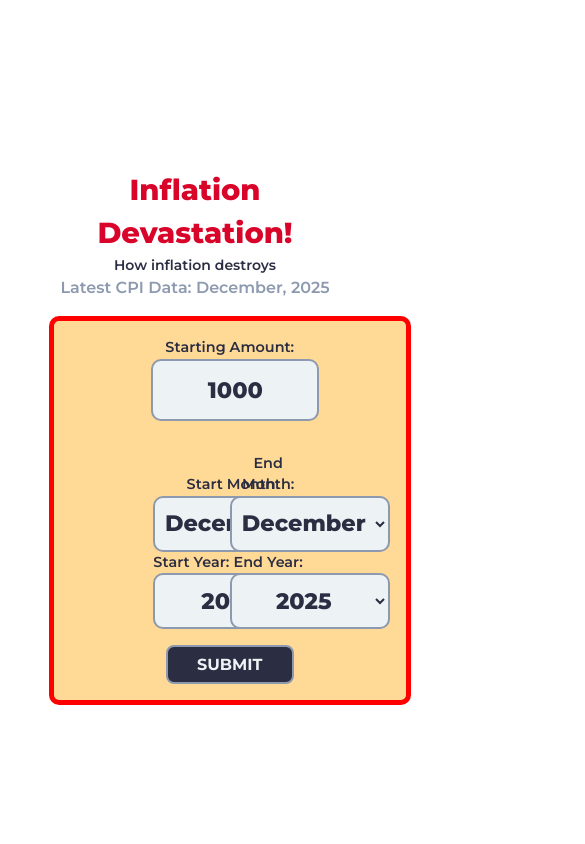
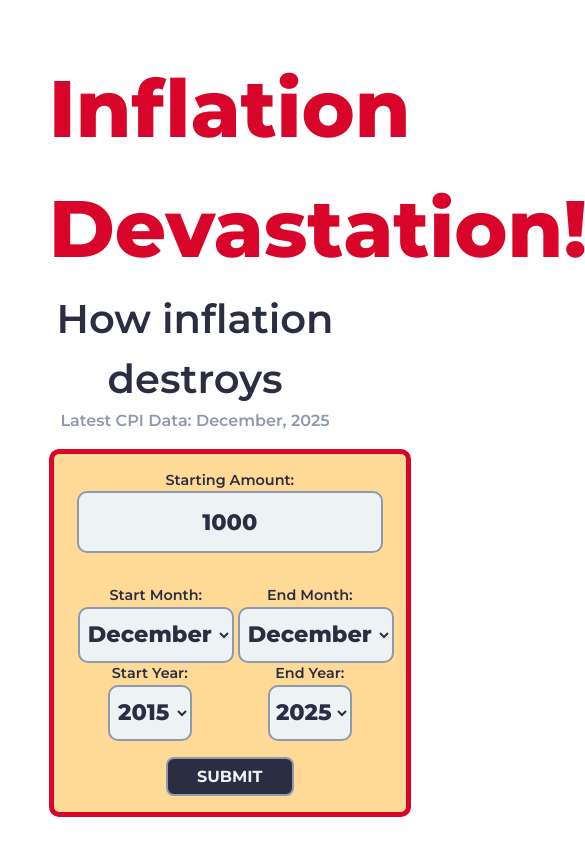
Before and after one commit to rsegrest/inflation-calc-gui, a React (Vite) app: page / in a window 390 px wide. Shown: the whole page, 585 px wide, since content can reach past the window. Built offline with nearby package versions, Linux system fonts and the light colour scheme.

Commit message:
Added responsive mobile styles

```diff
--- a/src/components/App.css
+++ b/src/components/App.css
@@ -1,12 +1,13 @@
 #root {
-  margin: auto;
+  margin-left: auto;
+  margin-right: auto;
+  margin-top: 5%;
 }
 
 .App,
 .InputFigure {
   text-align: center;
   vertical-align: middle;
-  margin: auto;
 }
 
 .App-logo {
--- a/src/components/App.tsx
+++ b/src/components/App.tsx
@@ -37,10 +37,16 @@ import LostValue from './result/LostValue';
 import Button from 'react-bootstrap/esm/Button';
 import { defaultButtonStyle } from './constants/style';
 
-const calcCellDimensions = () => {
+const calcCellDimensions = (deviceType: string) => {
     const { innerWidth: width, innerHeight: height } = window;
+    let w = width;
+    if (deviceType === 'Mobile') {
+        w = width * .95;
+    } else {
+        w = width * .75;
+    }
     return {
-        width: width * .75,
+        width: w,
         height: height * .75
     };
 }
@@ -52,6 +58,8 @@ const App = () => {
     const latestDateWithData = getLatestDateWithData(nowDate.getMonth(), currentYear);
     currentYear = latestDateWithData.year;
     let currentZeroBasedMonth = latestDateWithData.month;
+
+    const [deviceType, setDeviceType] = React.useState(DeviceDetector());
 
     const [startingAmount, setStartingAmount] = React.useState(1000);
     const [startZeroBasedMonth, setStartZeroBasedMonth] = React.useState(currentZeroBasedMonth);
@@ -96,9 +104,14 @@ const App = () => {
         setTimePeriodInMonths(calculateTimespanMonths(startYear, startZeroBasedMonth, endYear, endZeroBasedMonth));
 
 
+        // const deviceType = DeviceDetector();
+        setDeviceType(DeviceDetector());
+        // console.log(`deviceType : ${deviceType}`)
+
     }, [startingAmount, startYear, startZeroBasedMonth, endYear, endZeroBasedMonth, historicalStartCpi, historicalEndCpi])
 
-    const { width } = calcCellDimensions();
+    let width = calcCellDimensions(deviceType).width;
+
     return (
         <div
             style={{
@@ -112,10 +125,12 @@ const App = () => {
                     <>
                         <InflationHeader
                             width={width}
+                            deviceType={deviceType}
                             latestDateWithData={latestDateWithData}
                         />
                         <StartingAmountForm
                             width={width}
+                            deviceType={deviceType}
                             startingAmount={startingAmount}
                             setStartingAmount={setStartingAmount}
                             startZeroBasedMonth={startZeroBasedMonth}
--- a/src/components/InflationHeader.tsx
+++ b/src/components/InflationHeader.tsx
@@ -1,14 +1,20 @@
 import Row from 'react-bootstrap/Row';
 import Col from 'react-bootstrap/Col';
-import { titleStyle, subTitleStyle, latestDateStyle } from "./constants/style";
+import { defaultTitleStyle, subTitleStyle, latestDateStyle } from "./constants/style";
 import { getNameOfMonth } from '../util/formulas';
 
-const InflationHeader = ({ width, latestDateWithData }: { width: number, latestDateWithData: { month: number, year: number } }) => {
+const InflationHeader = ({ width, deviceType, latestDateWithData }: { width: number, deviceType: string, latestDateWithData: { month: number, year: number } }) => {
     let headerFontSize = '5rem';
     let subHeaderFontSize = '2.5rem';
-    if (width < 800) {
+    let titleStyle = defaultTitleStyle;
+    if (deviceType === 'Mobile') {
         headerFontSize = `${(Math.floor(width * .1))}px`;
         subHeaderFontSize = `${(Math.floor(width * .05))}px`;
+        titleStyle = {
+            ...defaultTitleStyle,
+            marginLeft: '0',
+            marginRight: '0',
+        }
     }
 
     return (
--- a/src/components/chart/InflationChart.tsx
+++ b/src/components/chart/InflationChart.tsx
@@ -32,6 +32,8 @@ const InflationChart = (props: {
             <div
                 style={{
                     backgroundColor: COLORS.SLATE,
+                    borderRadius: '1rem',
+                    padding: '1rem',
                 }}
             >
                 <LossChart
--- a/src/components/constants/mobileStyle.ts
+++ b/src/components/constants/mobileStyle.ts
@@ -10,21 +10,23 @@ export const mobileFormStyle = {
     fontSize: '.8rem',
     height: '2rem',
     border: '1px solid white',
-    width: '100%'
+    width: '100%',
+    margin: 'auto',
 }
 
 export const mobileInputStyle = {
     ...defaultInputStyle,
-    fontSize: '.8rem',
-    height: '2rem',
+    fontSize: '1.2rem',
+    height: '2.6rem',
     border: '1px solid white',
-    width: '100%'
+    width: '100%',
+    margin: 'auto',
 }
 
 export const mobileDropdownStyle = {
     ...defaultDropdownStyle,
-    fontSize: '.8rem',
-    height: '2rem',
+    fontSize: '1.2rem',
+    height: '2.6rem',
     border: '1px solid white',
     width: '100%'
 }
--- a/src/components/constants/style.ts
+++ b/src/components/constants/style.ts
@@ -36,7 +36,7 @@ export const defaultTableStyle: React.CSSProperties = {
     textAlign: 'center',
     margin: 'auto',
 };
-export const titleStyle = {
+export const defaultTitleStyle: React.CSSProperties = {
     fontSize: '5rem',
     marginTop: '10%',
     textAlign: 'center',
@@ -44,13 +44,13 @@ export const titleStyle = {
     border: 'none',
 }
 
-export const subTitleStyle = {
+export const subTitleStyle: React.CSSProperties = {
     textAlign: 'center',
     color: COLORS.SLATE,
     border: 'none',
 }
 
-export const latestDateStyle = {
+export const latestDateStyle: React.CSSProperties = {
     textAlign: 'center',
     color: COLORS.BLUE,
     // color: 'black',
@@ -60,7 +60,7 @@ export const latestDateStyle = {
 }
 
 export const defaultFormStyle: React.CSSProperties = {
-    display: 'block',
+    // display: 'block',
     color: COLORS.SLATE,
     backgroundColor: COLORS.WHITE,
     border: `2px solid ${COLORS.BLUE}`,
@@ -68,11 +68,11 @@ export const defaultFormStyle: React.CSSProperties = {
     textAlign: 'center',
     fontSize: '1.4rem',
     height: '3.5rem',
-    width: '10rem',
+    // width: '10rem',
 }
 export const defaultInputStyle: React.CSSProperties = {
     ...defaultFormStyle,
-    display: 'block',
+    // display: 'block',
     margin: 'auto',
     marginBottom: '2rem',
 }
--- a/src/components/entry/StartingAmountForm.tsx
+++ b/src/components/entry/StartingAmountForm.tsx
@@ -49,6 +49,7 @@ const getYearArray = (currentYear: number) => {
 
 const StartingAmountForm = (props: {
     width: number,
+    deviceType: string,
     startingAmount: number,
     setStartingAmount: (amount: number) => void,
     startZeroBasedMonth: number,
@@ -67,6 +68,7 @@ const StartingAmountForm = (props: {
 }) => {
     const {
         width,
+        deviceType,
         startingAmount,
         setStartingAmount,
         startZeroBasedMonth,
@@ -85,13 +87,13 @@ const StartingAmountForm = (props: {
     } = props;
 
     const formCellStyle = {
-        display: 'block',
+        // display: 'block',
         width: '100%',
     }
 
     const setMonthName = React.useState('month')[1];
 
-    const deviceType = DeviceDetector();
+    // const deviceType = DeviceDetector();
     // console.log(`deviceType : ${deviceType}`)
 
     let inputStyle = defaultInputStyle;
@@ -102,7 +104,13 @@ const StartingAmountForm = (props: {
         console.log(`MOBILE -- width is : ${width}`)
         inputStyle = mobileInputStyle;
         dropdownStyle = mobileDropdownStyle;
+        formLabelStyle = {
+            ...defaultFormLabelStyle,
+            fontSize: '1.2rem',
+            width: '100%',
+        };
     }
+
     const amountFormControl = (
         <Form.Control
             style={{
@@ -223,31 +231,38 @@ const StartingAmountForm = (props: {
     )
     const enableEndDate = true;
     let dateColumnWidth = '100%';
+    let fullWidth = '60%';
     if (enableEndDate) {
-        dateColumnWidth = '49%';
+        dateColumnWidth = '45%';
     }
     return (
         <div
             style={{
-                border: '5px solid red',
+                border: '5px solid ' + COLORS.VERMILLION,
                 backgroundColor: COLORS.SUNNY,
                 borderRadius: '10px',
                 minWidth: '20rem',
-                width: '60%',
-                maxWidth: '80%',
-                margin: 'auto',
+                width: fullWidth,
+                maxWidth: '100%',
+                marginLeft: 'auto',
+                marginRight: 'auto',
+                marginTop: '1rem',
+                marginBottom: '1rem',
                 padding: '1rem',
             }}
         >
-            <div style={{
-                // border: '1px solid blue',
+            <div
+                className='form-outer-box'
+                style={{
                     margin: 'auto',
-                width: dateColumnWidth,
+                    width: '100%',
                 }}>
                 <div
+                    className='form-inner-box starting-amount-box'
                     style={{
-                        width: '100%',
+                        // width: dateColumnWidth,
                         display: 'block',
+                        margin: 'auto',
                     }}
                 >
                     <FloatingLabel
@@ -260,10 +275,12 @@ const StartingAmountForm = (props: {
                         {amountFormControl}
                     </div>
                 </div>
-                <div style={{
-                    // border: '1px solid green',
+                <div
+                    className='form-inner-box start-date-box'
+                    style={{
                         display: 'inline-block',
-                    width: '49%',
+                        width: dateColumnWidth,
+                        marginRight: '1rem',
                     }}>
                     <div
                         style={{
@@ -299,8 +316,10 @@ const StartingAmountForm = (props: {
                 </div>
                 {
                     enableEndDate && (
-                        <div style={{
-                            // border: '1px solid green',
+                        <div
+                            className='form-inner-box end-date-box'
+                            style={{
+                                // border: '1px solid blue',
                                 display: 'inline-block',
                                 width: dateColumnWidth,
                             }}>
--- a/src/components/result/InflationRate.tsx
+++ b/src/components/result/InflationRate.tsx
@@ -3,13 +3,11 @@ import DeviceDetector from '../../util/DeviceDetector';
 import { lightTextColorDefault, boxStyleDefault, largeTypeDefault, minorEmphasisDefault } from '../constants/style';
 
 const InflationRate = ({
-    // width,
     inflationRate,
     lostValue,
     startMonth,
     startYear,
 }: {
-    // width?: number,
     inflationRate: number,
     lostValue: number,
     startMonth: string,
--- a/src/index.css
+++ b/src/index.css
@@ -5,11 +5,11 @@
   color-scheme: light dark;
   color: #ffffffde;
   background-color: #eeece8;
-
   font-synthesis: none;
   text-rendering: optimizeLegibility;
   -webkit-font-smoothing: antialiased;
   -moz-osx-font-smoothing: grayscale;
+  top: 20%;
 }
 
 a {
@@ -25,7 +25,7 @@ a:hover {
 body {
   margin: 0;
   display: flex;
-  place-items: center;
+  /* place-items: center; */
   min-width: 320px;
   min-height: 100vh;
 }
```
Lines whose indentation alone changed are shown as unchanged.
